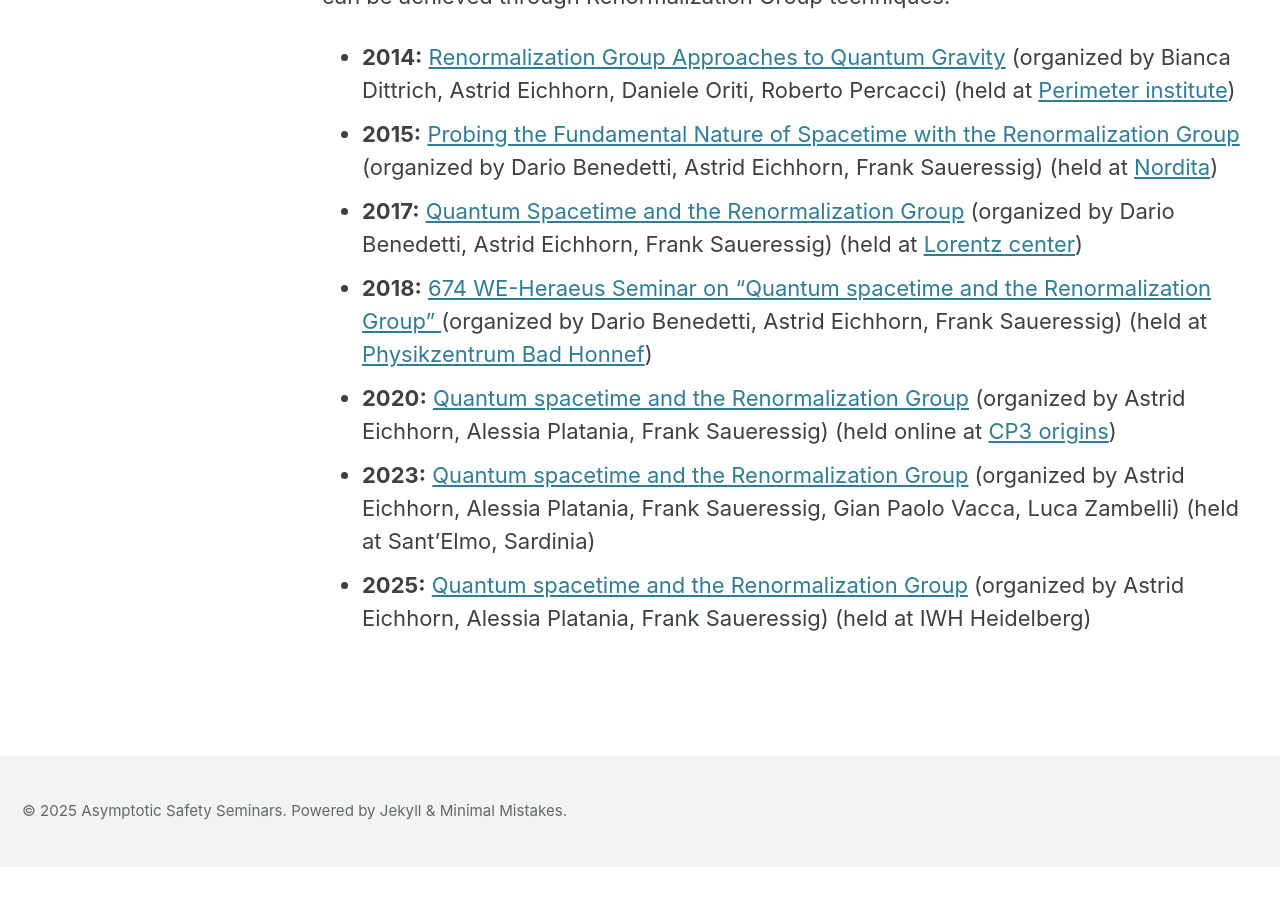
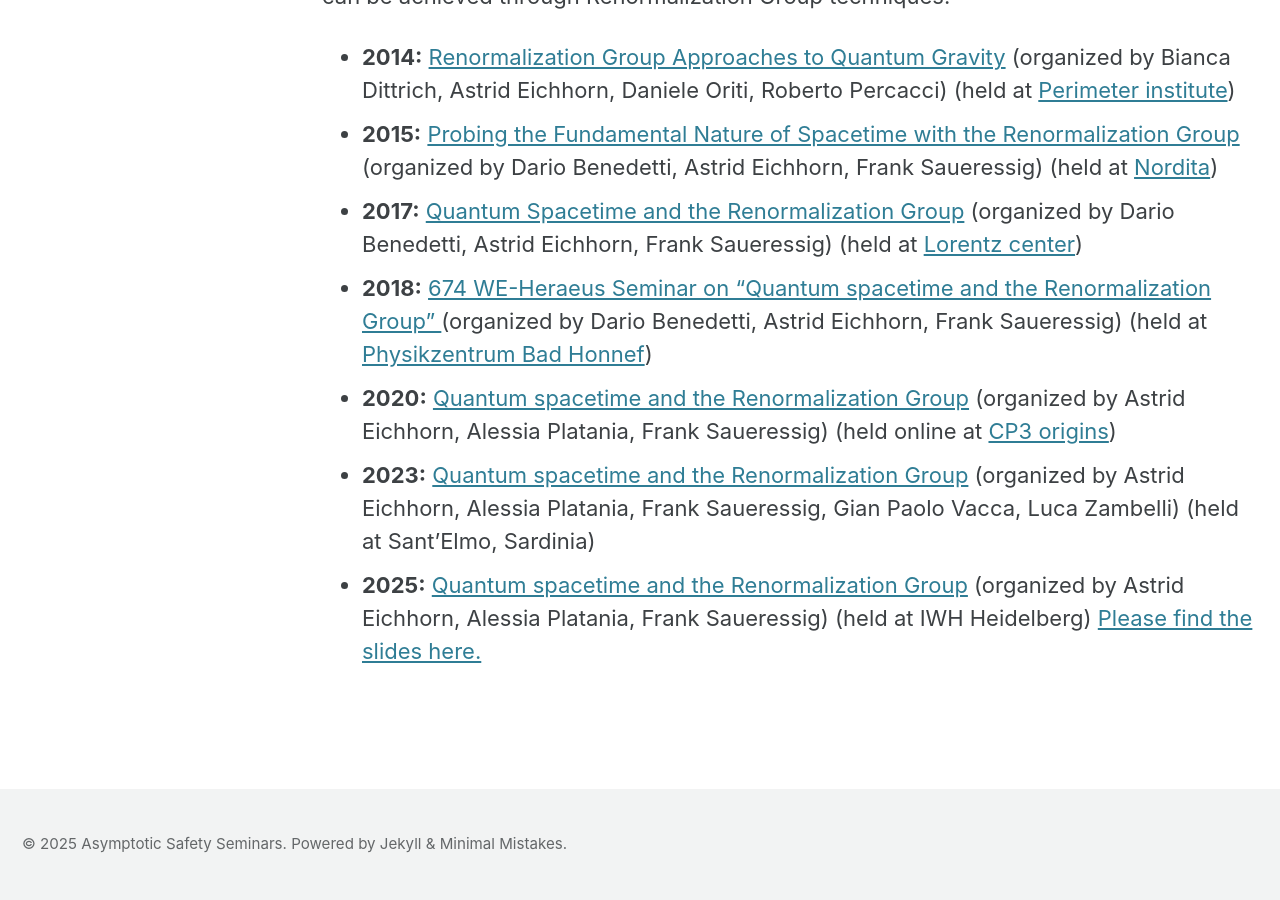
Before and after one commit to aaron-hd/as-website, a Jekyll site: the page built from _pages/qgrg.md, in a window 1280 px wide and 900 px high, scrolled down 878 px. Built offline with Jekyll 4.4.1, drawn with Linux system fonts in a browser that asks for light colours; cached includes are drawn as plain includes; before the commit the page ends 1745 px from its top, so only the background shows below that.

Commit message:
publish slides

```diff
--- a/_pages/qgrg.md
+++ b/_pages/qgrg.md
@@ -32,3 +32,4 @@ This workshop series therefore has two main goals: Firstly, it provides a platfo
 * **2025:** [Quantum spacetime and the Renormalization Group](https://www.thphys.uni-heidelberg.de/~eichhorn/Workshop.html)
 (organized by Astrid Eichhorn, Alessia Platania, Frank Saueressig)
 (held at IWH Heidelberg)
+[Please find the slides here.](https://as-seminars.quantum-spacetime.net/qgrg25/)
```
